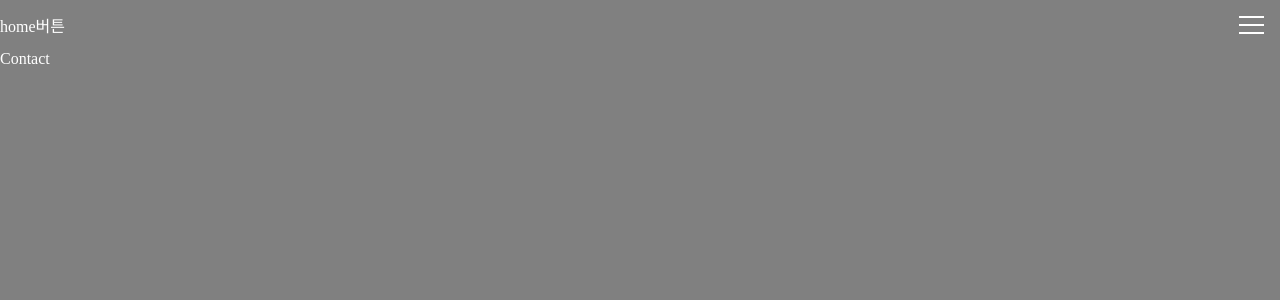
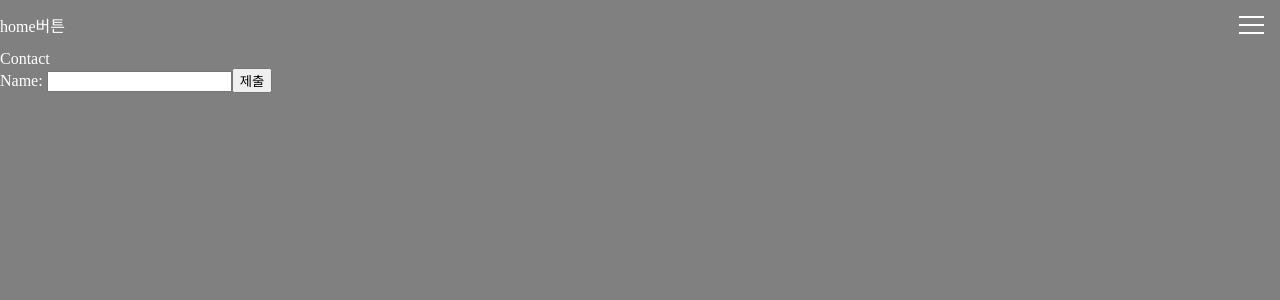
Before and after one commit to Bearsharks/portfolio, a React (Create React App) app: page /portfolio/contact in a window 1280 px wide. Shown: the top 300 px of the page. Built offline with nearby package versions, Linux system fonts and the light colour scheme.

Commit message:
리캡차 적용

```diff
--- a/public/index.html
+++ b/public/index.html
@@ -1,14 +1,12 @@
 <!DOCTYPE html>
 <html lang="en">
+
 <head>
   <meta charset="utf-8" />
   <link rel="icon" href="%PUBLIC_URL%/favicon.ico" />
   <meta name="viewport" content="width=device-width, initial-scale=1" />
   <meta name="theme-color" content="#000000" />
-    <meta
-      name="description"
-      content="Web site created using create-react-app"
-    />
+  <meta name="description" content="Web site created using create-react-app" />
   <link rel="apple-touch-icon" href="%PUBLIC_URL%/logo192.png" />
   <!--
       manifest.json provides metadata used when your web app is installed on a
@@ -25,7 +23,10 @@
       Learn how to configure a non-root public URL by running `npm run build`.
     -->
   <title>조성빈 포트폴리오</title>
+  <script src="https://www.google.com/recaptcha/api.js?render=CLIENT_API_KEY"></script>
+
 </head>
+
 <body>
   <noscript>You need to enable JavaScript to run this app.</noscript>
   <div id="root"></div>
@@ -40,4 +41,5 @@
       To create a production bundle, use `npm run build` or `yarn build`.
     -->
 </body>
+
 </html>
--- a/src/App.js
+++ b/src/App.js
@@ -1,10 +1,23 @@
+import { useEffect } from 'react'
 import { RecoilRoot } from 'recoil';
 import './App.scss';
 import { BrowserRouter, Route } from "react-router-dom";
 import MainContents from "./MainContents"
 import HamburgerBtn from "./components/HamburgerBtn"
+import { RECAPTCHA_CLIENT_KEY } from './constants/constants';
 
 function App(props) {
+	useEffect(() => {
+		const isScriptExist = document.getElementById("recaptcha");
+		if (!isScriptExist) {
+			const script = document.createElement("script");
+			script.type = "text/javascript";
+			script.id = "recaptcha";
+			script.src = `https://www.google.com/recaptcha/api.js?render=${RECAPTCHA_CLIENT_KEY}`;
+			document.body.appendChild(script);
+		}
+	}, [])
+
 	return (
 		<RecoilRoot>
 			<div className="App">
--- a/src/App.scss
+++ b/src/App.scss
@@ -23,3 +23,7 @@ header{
 main {
     height: calc(100% - 50px);
 }
+
+.grecaptcha-badge{
+    visibility: hidden;
+}
--- a/src/Contact.js
+++ b/src/Contact.js
@@ -1,9 +1,47 @@
 import './Contact.scss';
+import { useState, useEffect } from 'react'
+import { RECAPTCHA_CLIENT_KEY } from './constants/constants';
 
 function Contact() {
+    const [name, setName] = useState('');
+    const [response, setResponse] = useState('');
+    const onSubmit = () => {
+        const submitData = (token) => {
+            // call a backend API to verify reCAPTCHA response
+            fetch('https://99-interactions-functions.azurewebsites.net/api/testtest?code=/UtFACM1csahFMaVcV2lkP7a4aMMIG78BH8OqsfuRjFJldyigtooOQ==', {
+                method: 'POST',
+                headers: {
+                    "Content-Type": "application/json"
+                },
+                body: JSON.stringify({
+                    "name": name,
+                    "g-recaptcha-response": token
+                })
+            }).then(res => res.json()).then(res => {
+                setResponse(res.score);
+            });
+        }
+        window.grecaptcha.ready(() => {
+            window.grecaptcha.execute(RECAPTCHA_CLIENT_KEY, { action: 'submit' })
+                .then(token => {
+                    submitData(token);
+                });
+        });
+    };
+    useEffect(() => {
+        if (document.getElementsByClassName('grecaptcha-badge')[0]) document.getElementsByClassName('grecaptcha-badge')[0].style.visibility = "visible";
+        return () => {
+            if (document.getElementsByClassName('grecaptcha-badge')[0]) document.getElementsByClassName('grecaptcha-badge')[0].style.visibility = "hidden";
+        }
+    }, []);
     return (
         <div>
-            Contact
+            Contact<br />
+            <label>Name: </label>
+            <input type="text" onChange={e => setName(e.target.value)} value={name} />
+            <button onClick={onSubmit}>제출</button>
+            <br />
+            {response && <label>Output:{response}</label>}
         </div>
     );
 }
--- a/src/constants/constants.js
+++ b/src/constants/constants.js
@@ -1,3 +1,6 @@
 //Home focus
 export const INTRO = "INTRO";
 export const ARTICLE = "ARTICLE";
+
+//리캡차
+export const RECAPTCHA_CLIENT_KEY = "6Ld9SUIbAAAAAN__YHlRxYzmc-G8NXAfvk8XdjN5";
```
Lines whose indentation alone changed are shown as unchanged.
